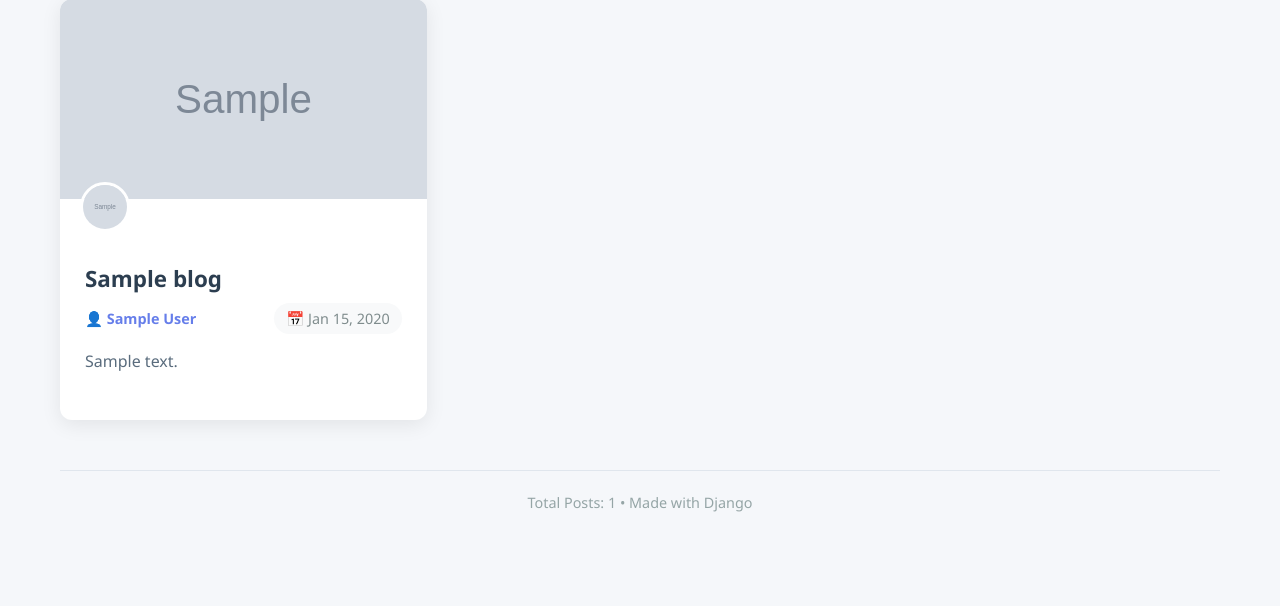
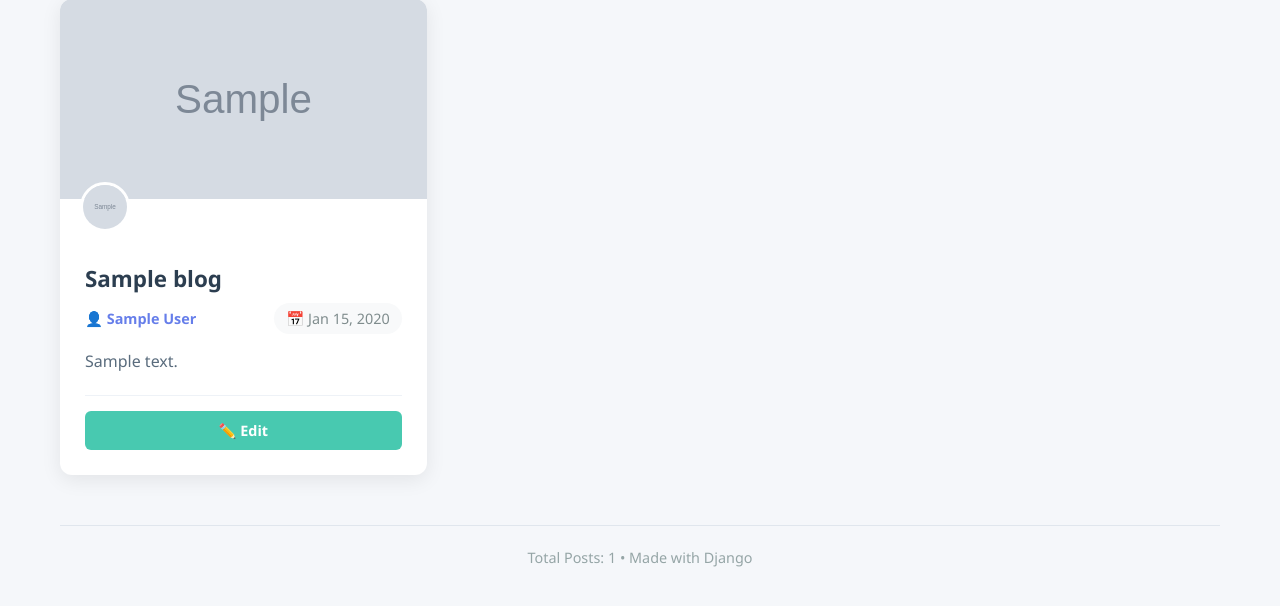
Before and after one commit to ShyamGtm-commits/Python-Django0, a Django app: template BlogsUsingFBV/blogsg/templates/blog_list.html in a window 1280 px wide. Shown: the part 167-773 px from the top of the page. Run offline with Django 5.2, Linux system fonts and the light colour scheme; the template is opened without the code that fills it: most values are stand-ins (such as "Sample title", 1, 10 or a date in 2020); grey boxes marked "Sample" are stand-in pictures; data that the repository does not hold is empty.

Commit message:
Added the update too on the blogs using Function

```diff
--- a/BlogsUsingFBV/blogsg/templates/blog_list.html
+++ b/BlogsUsingFBV/blogsg/templates/blog_list.html
@@ -236,10 +236,10 @@
 
                     <p class="blog-description">{{ blog.description|truncatechars:150 }}</p>
 
-                    {% comment %} <div class="blog-actions">
+                    <div class="blog-actions">
                         <a href="{% url 'blog_update' blog.id %}" class="action-btn edit-btn">✏️ Edit</a>
-                        <a href="{% url 'blog_delete' blog.id %}" class="action-btn delete-btn">🗑️ Delete</a>
-                    </div> {% endcomment %}
+                        {% comment %} <a href="{% url 'blog_delete' blog.id %}" class="action-btn delete-btn">🗑️ Delete</a> {% endcomment %}
+                    </div>
                 </div>
             </div>
             {% endfor %}
--- a/BlogsUsingFBV/blogsg/urls.py
+++ b/BlogsUsingFBV/blogsg/urls.py
@@ -3,5 +3,7 @@ from .import views
 
 urlpatterns = [
     path('', views.BlogsView, name='blog_list'),
-    path('blogs_create/', views.BlogsCreate, name = 'blog_create')
+    path('blogs_create/', views.BlogsCreate, name='blog_create'),
+    path('blogs_update/<int:pk>/', views.BlogsUpdate, name='blog_update'),
+
 ]
```
Also changed, not shown: BlogsUsingFBV/blogsg/views.py (+16 -1 lines).
